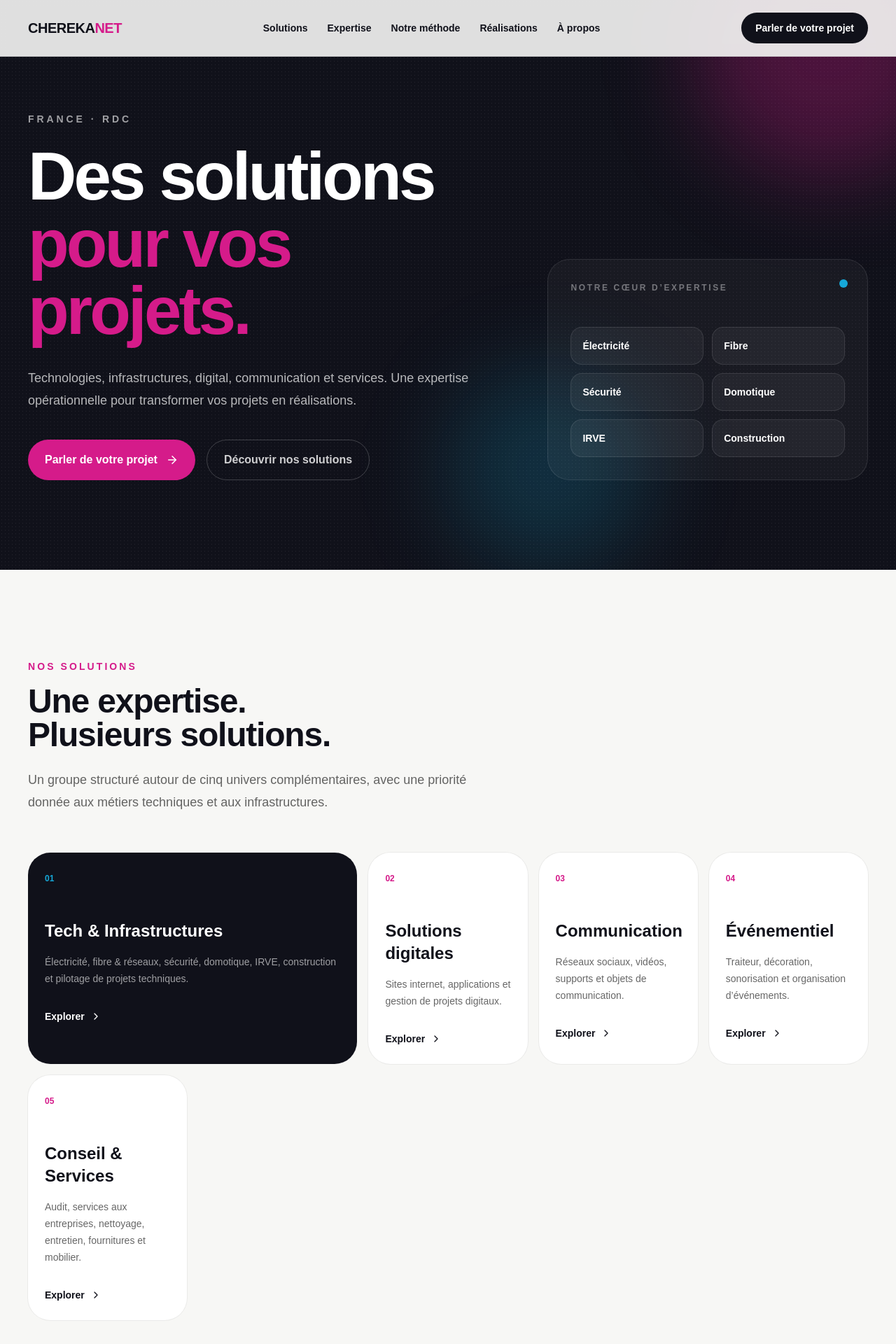
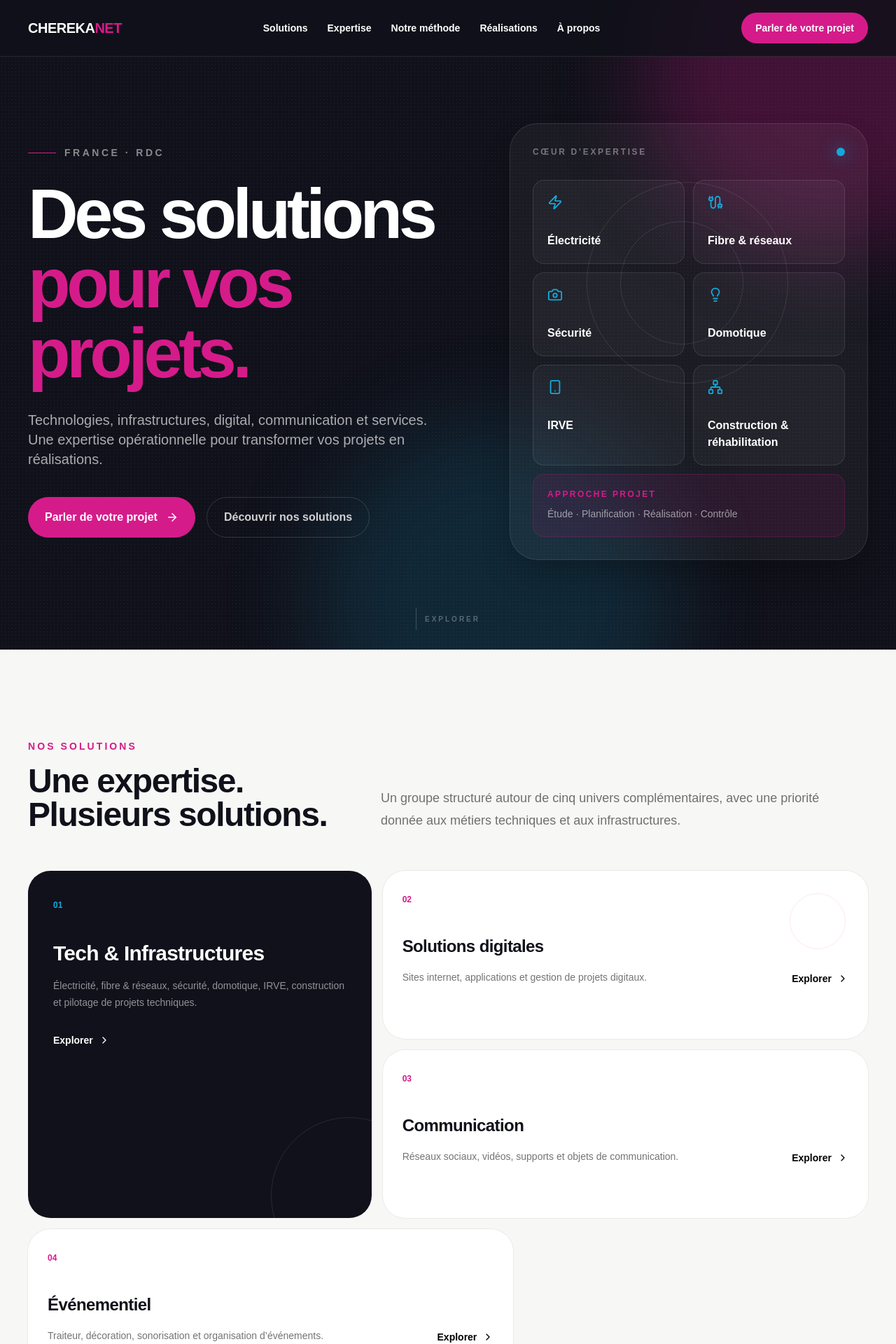
Before and after one commit to stevendolela/cherekanet, a Next.js app: page / in a window 1280 px wide. Shown: the top 1920 px of the page at 70% size. Built offline with nearby package versions, Linux system fonts and the light colour scheme.

Commit message:
feat: upgrade homepage visual direction

```diff
--- a/app/page.tsx
+++ b/app/page.tsx
@@ -29,106 +29,230 @@ const technicalServices = [
   { icon: Network, title: "Construction & réhabilitation", text: "Des projets intégrant les lots techniques dès la conception." }
 ];
 
+const steps = [
+  ["01", "Étudier", "Comprendre le besoin et définir la solution."],
+  ["02", "Planifier", "Organiser les ressources, les équipes et les étapes."],
+  ["03", "Réaliser", "Piloter l’exécution avec les équipes terrain."],
+  ["04", "Contrôler", "Suivre la qualité et accompagner la réception."]
+];
+
 export default function Home() {
   return (
     <main>
-      <header className="fixed left-0 right-0 top-0 z-50 border-b border-black/10 bg-[#f7f7f5]/90 backdrop-blur">
+      <header className="fixed left-0 right-0 top-0 z-50 border-b border-white/10 bg-[#10111a]/80 text-white backdrop-blur-xl">
         <div className="mx-auto flex h-20 max-w-7xl items-center justify-between px-6 lg:px-10">
           <Link href="/" className="text-xl font-black tracking-tight">CHEREKA<span className="text-brand">NET</span></Link>
+
           <nav className="hidden items-center gap-7 text-sm font-semibold md:flex">
-            <Link href="/solutions" className="hover:text-brand">Solutions</Link>
-            <Link href="#expertise" className="hover:text-brand">Expertise</Link>
-            <Link href="#methode" className="hover:text-brand">Notre méthode</Link>
-            <Link href="/realizations" className="hover:text-brand">Réalisations</Link>
-            <Link href="/about" className="hover:text-brand">À propos</Link>
+            <Link href="/solutions" className="transition hover:text-brand">Solutions</Link>
+            <Link href="#expertise" className="transition hover:text-brand">Expertise</Link>
+            <Link href="#methode" className="transition hover:text-brand">Notre méthode</Link>
+            <Link href="/realizations" className="transition hover:text-brand">Réalisations</Link>
+            <Link href="/about" className="transition hover:text-brand">À propos</Link>
           </nav>
+
           <div className="flex items-center gap-3">
-            <Link href="/contact" className="hidden rounded-full bg-ink px-5 py-3 text-sm font-bold text-white transition hover:bg-brand sm:inline-flex">Parler de votre projet</Link>
+            <Link href="/contact" className="hidden rounded-full bg-brand px-5 py-3 text-sm font-bold text-white transition hover:scale-[1.02] hover:bg-[#e12696] sm:inline-flex">Parler de votre projet</Link>
             <details className="relative md:hidden">
-              <summary className="cursor-pointer list-none rounded-full border border-black/10 px-4 py-2 text-sm font-bold">Menu</summary>
-              <div className="absolute right-0 top-12 w-56 rounded-2xl border border-black/10 bg-white p-2 text-sm font-semibold shadow-xl">
-                <Link href="/solutions" className="block rounded-xl px-4 py-3 hover:bg-black/5">Solutions</Link>
-                <Link href="#expertise" className="block rounded-xl px-4 py-3 hover:bg-black/5">Expertise</Link>
-                <Link href="#methode" className="block rounded-xl px-4 py-3 hover:bg-black/5">Notre méthode</Link>
-                <Link href="/realizations" className="block rounded-xl px-4 py-3 hover:bg-black/5">Réalisations</Link>
-                <Link href="/about" className="block rounded-xl px-4 py-3 hover:bg-black/5">À propos</Link>
-                <Link href="/contact" className="mt-1 block rounded-xl bg-ink px-4 py-3 text-white">Parler de votre projet</Link>
+              <summary className="cursor-pointer list-none rounded-full border border-white/15 px-4 py-2 text-sm font-bold">Menu</summary>
+              <div className="absolute right-0 top-12 w-56 rounded-2xl border border-white/10 bg-[#171925] p-2 text-sm font-semibold shadow-2xl">
+                <Link href="/solutions" className="block rounded-xl px-4 py-3 hover:bg-white/5">Solutions</Link>
+                <Link href="#expertise" className="block rounded-xl px-4 py-3 hover:bg-white/5">Expertise</Link>
+                <Link href="#methode" className="block rounded-xl px-4 py-3 hover:bg-white/5">Notre méthode</Link>
+                <Link href="/realizations" className="block rounded-xl px-4 py-3 hover:bg-white/5">Réalisations</Link>
+                <Link href="/about" className="block rounded-xl px-4 py-3 hover:bg-white/5">À propos</Link>
+                <Link href="/contact" className="mt-1 block rounded-xl bg-brand px-4 py-3 text-white">Parler de votre projet</Link>
               </div>
             </details>
           </div>
         </div>
       </header>
 
-      <section className="noise relative overflow-hidden bg-ink px-6 pb-24 pt-40 text-white lg:px-10 lg:pb-32">
-        <div className="absolute -right-24 -top-32 h-96 w-96 rounded-full bg-brand/30 blur-3xl" />
-        <div className="absolute bottom-0 left-1/2 h-72 w-72 rounded-full bg-electric/20 blur-3xl" />
-        <div className="relative mx-auto grid max-w-7xl gap-14 lg:grid-cols-[1.2fr_.8fr] lg:items-end">
-          <div>
-            <p className="mb-6 text-sm font-bold uppercase tracking-[.28em] text-white/60">France · RDC</p>
-            <h1 className="max-w-4xl text-5xl font-black leading-[.95] tracking-[-.04em] sm:text-6xl lg:text-8xl">Des solutions<br /><span className="text-brand">pour vos projets.</span></h1>
-            <p className="mt-8 max-w-2xl text-lg leading-8 text-white/70">Technologies, infrastructures, digital, communication et services. Une expertise opérationnelle pour transformer vos projets en réalisations.</p>
+      <section className="noise relative min-h-[760px] overflow-hidden bg-ink px-6 pb-24 pt-36 text-white lg:min-h-[850px] lg:px-10 lg:pb-32 lg:pt-44">
+        <div className="absolute -right-40 -top-40 h-[520px] w-[520px] rounded-full bg-brand/25 blur-3xl" />
+        <div className="absolute -bottom-48 left-[35%] h-[520px] w-[520px] rounded-full bg-electric/15 blur-3xl" />
+        <div className="absolute right-[12%] top-[28%] hidden h-72 w-72 rounded-full border border-white/10 lg:block" />
+        <div className="absolute right-[17%] top-[34%] hidden h-44 w-44 rounded-full border border-white/10 lg:block" />
+
+        <div className="relative mx-auto grid max-w-7xl gap-16 lg:grid-cols-[1.05fr_.95fr] lg:items-center">
+          <div className="reveal">
+            <div className="mb-7 flex items-center gap-3 text-sm font-bold uppercase tracking-[.25em] text-white/50">
+              <span className="h-px w-10 bg-brand" />
+              France · RDC
+            </div>
+            <h1 className="max-w-5xl text-5xl font-black leading-[.92] tracking-[-.055em] sm:text-6xl lg:text-[6.2rem]">
+              Des solutions
+              <br />
+              <span className="text-brand">pour vos projets.</span>
+            </h1>
+            <p className="mt-8 max-w-2xl text-lg leading-8 text-white/65 sm:text-xl">
+              Technologies, infrastructures, digital, communication et services. Une expertise opérationnelle pour transformer vos projets en réalisations.
+            </p>
             <div className="mt-10 flex flex-wrap gap-4">
-              <Link href="/contact" className="group inline-flex items-center gap-3 rounded-full bg-brand px-6 py-4 font-bold">Parler de votre projet <ArrowRight size={18} className="transition group-hover:translate-x-1" /></Link>
-              <Link href="/solutions" className="inline-flex items-center gap-3 rounded-full border border-white/20 px-6 py-4 font-bold text-white/80 hover:bg-white/10">Découvrir nos solutions</Link>
+              <Link href="/contact" className="group inline-flex items-center gap-3 rounded-full bg-brand px-6 py-4 font-bold transition hover:scale-[1.02] hover:bg-[#e12696]">
+                Parler de votre projet
+                <ArrowRight size={18} className="transition group-hover:translate-x-1" />
+              </Link>
+              <Link href="/solutions" className="inline-flex items-center gap-3 rounded-full border border-white/15 px-6 py-4 font-bold text-white/80 transition hover:border-white/30 hover:bg-white/5">
+                Découvrir nos solutions
+              </Link>
             </div>
           </div>
-          <div className="reveal reveal-delay-2 relative min-h-64 rounded-[2rem] border border-white/10 bg-white/[.04] p-8">
-            <div className="absolute right-7 top-7 h-3 w-3 rounded-full bg-electric" />
-            <p className="text-xs font-bold uppercase tracking-[.22em] text-white/40">Notre cœur d’expertise</p>
-            <div className="mt-12 grid grid-cols-2 gap-3">{["Électricité", "Fibre", "Sécurité", "Domotique", "IRVE", "Construction"].map((x) => <div key={x} className="rounded-2xl border border-white/10 bg-white/[.05] p-4 text-sm font-semibold">{x}</div>)}</div>
+
+          <div className="reveal reveal-delay-2 relative">
+            <div className="relative ml-auto max-w-lg overflow-hidden rounded-[2.5rem] border border-white/10 bg-white/[.045] p-6 shadow-2xl shadow-black/30 sm:p-8">
+              <div className="flex items-center justify-between">
+                <span className="text-xs font-bold uppercase tracking-[.22em] text-white/40">Cœur d’expertise</span>
+                <span className="flex h-3 w-3 rounded-full bg-electric shadow-[0_0_24px_rgba(22,168,216,.8)]" />
+              </div>
+
+              <div className="mt-8 grid grid-cols-2 gap-3">
+                {technicalServices.map(({ title, icon: Icon }, index) => (
+                  <div key={title} className={`group rounded-2xl border border-white/10 bg-white/[.04] p-5 transition hover:-translate-y-1 hover:bg-white/[.08] ${index === 0 ? "col-span-2 sm:col-span-1" : ""}`}>
+                    <Icon size={22} className="text-electric transition group-hover:scale-110" />
+                    <p className="mt-8 font-bold">{title}</p>
+                  </div>
+                ))}
+              </div>
+
+              <div className="mt-3 rounded-2xl border border-brand/20 bg-brand/10 p-5">
+                <p className="text-xs font-bold uppercase tracking-[.2em] text-brand">Approche projet</p>
+                <p className="mt-2 text-sm leading-6 text-white/55">Étude · Planification · Réalisation · Contrôle</p>
+              </div>
+            </div>
           </div>
+        </div>
+
+        <div className="absolute bottom-7 left-1/2 hidden -translate-x-1/2 items-center gap-3 text-[10px] font-bold uppercase tracking-[.3em] text-white/30 lg:flex">
+          <span className="h-8 w-px bg-white/20" /> Explorer
         </div>
       </section>
 
-      <section id="solutions" className="px-6 py-24 lg:px-10 lg:py-32">
+      <section id="solutions" className="relative overflow-hidden px-6 py-24 lg:px-10 lg:py-32">
         <div className="mx-auto max-w-7xl">
-          <div className="max-w-2xl">
-            <p className="text-sm font-bold uppercase tracking-[.22em] text-brand">Nos solutions</p>
-            <h2 className="mt-4 text-4xl font-black tracking-tight sm:text-5xl">Une expertise.<br />Plusieurs solutions.</h2>
-            <p className="mt-6 text-lg leading-8 text-black/60">Un groupe structuré autour de cinq univers complémentaires, avec une priorité donnée aux métiers techniques et aux infrastructures.</p>
+          <div className="grid gap-10 lg:grid-cols-[.8fr_1.2fr] lg:items-end">
+            <div>
+              <p className="text-sm font-bold uppercase tracking-[.22em] text-brand">Nos solutions</p>
+              <h2 className="mt-4 text-4xl font-black tracking-[-.03em] sm:text-5xl">Une expertise.<br />Plusieurs solutions.</h2>
+            </div>
+            <p className="max-w-2xl text-lg leading-8 text-black/55">
+              Un groupe structuré autour de cinq univers complémentaires, avec une priorité donnée aux métiers techniques et aux infrastructures.
+            </p>
           </div>
-          <div className="mt-14 grid gap-4 md:grid-cols-2 lg:grid-cols-5">
-            {pillars.map((pillar) => <Link href="/solutions" key={pillar.number} className={`group rounded-[2rem] p-6 transition duration-300 hover:-translate-y-1 hover:shadow-xl ${pillar.featured ? "bg-ink text-white lg:col-span-2" : "bg-white ring-1 ring-black/5"}`}>
-              <span className={`text-xs font-black ${pillar.featured ? "text-electric" : "text-brand"}`}>{pillar.number}</span>
-              <h3 className="mt-12 text-2xl font-black">{pillar.title}</h3>
-              <p className={`mt-4 text-sm leading-6 ${pillar.featured ? "text-white/60" : "text-black/60"}`}>{pillar.text}</p>
-              <span className="mt-8 inline-flex items-center gap-2 text-sm font-bold">Explorer <ChevronRight size={16} /></span>
-            </Link>)}
+
+          <div className="mt-14 grid gap-4 md:grid-cols-2 lg:grid-cols-12">
+            {pillars.map((pillar, index) => (
+              <Link
+                href="/solutions"
+                key={pillar.number}
+                className={`group relative overflow-hidden rounded-[2rem] p-7 transition duration-500 hover:-translate-y-1 hover:shadow-2xl ${pillar.featured ? "bg-ink text-white lg:col-span-5 lg:row-span-2 lg:p-9" : "bg-white ring-1 ring-black/5 lg:col-span-7"}`}
+              >
+                <span className={`text-xs font-black ${pillar.featured ? "text-electric" : "text-brand"}`}>{pillar.number}</span>
+                <div className={pillar.featured ? "lg:min-h-[360px]" : "lg:flex lg:items-end lg:justify-between lg:gap-8"}>
+                  <div>
+                    <h3 className={`mt-10 text-2xl font-black tracking-tight ${pillar.featured ? "sm:text-3xl" : ""}`}>{pillar.title}</h3>
+                    <p className={`mt-4 max-w-xl text-sm leading-6 ${pillar.featured ? "text-white/55" : "text-black/55"}`}>{pillar.text}</p>
+                  </div>
+                  <span className={`mt-8 inline-flex items-center gap-2 text-sm font-bold ${pillar.featured ? "text-white" : "text-black"}`}>
+                    Explorer <ChevronRight size={16} className="transition group-hover:translate-x-1" />
+                  </span>
+                </div>
+                {pillar.featured && <div className="pointer-events-none absolute -bottom-20 -right-20 h-56 w-56 rounded-full border border-white/10" />}
+                {index === 1 && <div className="pointer-events-none absolute right-8 top-8 h-20 w-20 rounded-full border border-brand/10" />}
+              </Link>
+            ))}
           </div>
         </div>
       </section>
 
       <section id="expertise" className="bg-white px-6 py-24 lg:px-10 lg:py-32">
         <div className="mx-auto max-w-7xl">
-          <div className="grid gap-16 lg:grid-cols-[.8fr_1.2fr]">
+          <div className="grid gap-16 lg:grid-cols-[.75fr_1.25fr]">
             <div>
               <p className="text-sm font-bold uppercase tracking-[.22em] text-brand">Tech & Infrastructures</p>
-              <h2 className="mt-4 text-4xl font-black tracking-tight sm:text-5xl">Construire.<br />Connecter.<br />Sécuriser.</h2>
-              <p className="mt-6 max-w-md leading-7 text-black/60">Notre expertise technique couvre les infrastructures électriques et numériques, la sécurité, la domotique et les nouveaux usages énergétiques.</p>
+              <h2 className="mt-4 text-4xl font-black tracking-[-.03em] sm:text-5xl">Construire.<br />Connecter.<br />Sécuriser.</h2>
+              <p className="mt-6 max-w-md leading-7 text-black/55">
+                Notre expertise technique couvre les infrastructures électriques et numériques, la sécurité, la domotique et les nouveaux usages énergétiques.
+              </p>
+              <Link href="/solutions/tech" className="mt-8 inline-flex items-center gap-2 font-bold text-brand">
+                Voir toute l’expertise <ArrowRight size={17} />
+              </Link>
             </div>
-            <div className="grid gap-px overflow-hidden rounded-[2rem] bg-black/10 sm:grid-cols-2">{technicalServices.map(({ icon: Icon, title, text }) => <article key={title} className="bg-white p-7"><Icon size={25} className="text-brand" /><h3 className="mt-10 text-xl font-black">{title}</h3><p className="mt-3 text-sm leading-6 text-black/55">{text}</p></article>)}</div>
+
+            <div className="grid gap-px overflow-hidden rounded-[2rem] bg-black/10 sm:grid-cols-2">
+              {technicalServices.map(({ icon: Icon, title, text }, index) => (
+                <article key={title} className={`group bg-white p-7 transition hover:bg-[#f7f7f5] ${index === 0 ? "sm:rounded-tl-[2rem]" : ""}`}>
+                  <Icon size={25} className="text-brand transition group-hover:scale-110" />
+                  <h3 className="mt-10 text-xl font-black">{title}</h3>
+                  <p className="mt-3 text-sm leading-6 text-black/50">{text}</p>
+                </article>
+              ))}
+            </div>
           </div>
         </div>
       </section>
 
       <section id="methode" className="bg-[#ececea] px-6 py-24 lg:px-10 lg:py-32">
         <div className="mx-auto max-w-7xl">
-          <p className="text-sm font-bold uppercase tracking-[.22em] text-brand">Notre méthode</p>
-          <div className="mt-4 grid gap-12 lg:grid-cols-2"><h2 className="text-4xl font-black tracking-tight sm:text-5xl">De l’idée à la réalisation.</h2><p className="text-lg leading-8 text-black/60">Étude, planification, coordination, suivi de chantier, contrôle qualité et réception : nous structurons chaque étape du projet.</p></div>
-          <div className="mt-14 grid gap-4 sm:grid-cols-2 lg:grid-cols-4">{[["01", "Étudier", "Comprendre le besoin et définir la solution."],["02", "Planifier", "Organiser les ressources, les équipes et les étapes."],["03", "Réaliser", "Piloter l’exécution avec les équipes terrain."],["04", "Contrôler", "Suivre la qualité et accompagner la réception."]].map(([n, title, text]) => <article key={n} className="rounded-[1.5rem] bg-white p-6"><span className="text-sm font-black text-brand">{n}</span><h3 className="mt-10 text-xl font-black">{title}</h3><p className="mt-3 text-sm leading-6 text-black/55">{text}</p></article>)}</div>
+          <div className="grid gap-10 lg:grid-cols-2">
+            <div>
+              <p className="text-sm font-bold uppercase tracking-[.22em] text-brand">Notre méthode</p>
+              <h2 className="mt-4 text-4xl font-black tracking-[-.03em] sm:text-5xl">De l’idée à la réalisation.</h2>
+            </div>
+            <p className="text-lg leading-8 text-black/55">
+              Étude, planification, coordination, suivi de chantier, contrôle qualité et réception : nous structurons chaque étape du projet.
+            </p>
+          </div>
+
+          <div className="mt-14 grid gap-3 sm:grid-cols-2 lg:grid-cols-4">
+            {steps.map(([number, title, text]) => (
+              <article key={number} className="group rounded-[1.75rem] bg-white p-7 transition hover:-translate-y-1 hover:shadow-xl">
+                <span className="text-sm font-black text-brand">{number}</span>
+                <div className="mt-16">
+                  <h3 className="text-xl font-black">{title}</h3>
+                  <p className="mt-3 text-sm leading-6 text-black/50">{text}</p>
+                </div>
+              </article>
+            ))}
+          </div>
         </div>
       </section>
 
-      <section id="implantation" className="bg-ink px-6 py-24 text-white lg:px-10 lg:py-28">
-        <div className="mx-auto grid max-w-7xl gap-12 lg:grid-cols-2">
-          <div><p className="text-sm font-bold uppercase tracking-[.22em] text-electric">France · RDC</p><h2 className="mt-4 text-4xl font-black tracking-tight sm:text-5xl">Deux territoires.<br />Une même exigence.</h2></div>
-          <div className="grid gap-4 sm:grid-cols-2">{[["France", "Viry-Châtillon", "Présence et développement de nos activités en France."],["RDC", "Kinshasa", "Ancrage opérationnel et expertise terrain en République démocratique du Congo."]].map(([country, city, text]) => <article key={country} className="rounded-[1.5rem] border border-white/10 p-6"><MapPin size={20} className="text-electric" /><h3 className="mt-8 text-2xl font-black">{country}</h3><p className="mt-1 font-semibold text-white/70">{city}</p><p className="mt-4 text-sm leading-6 text-white/50">{text}</p></article>)}</div>
+      <section id="implantation" className="relative overflow-hidden bg-ink px-6 py-24 text-white lg:px-10 lg:py-28">
+        <div className="absolute -right-32 top-1/2 h-96 w-96 -translate-y-1/2 rounded-full bg-brand/15 blur-3xl" />
+        <div className="relative mx-auto grid max-w-7xl gap-12 lg:grid-cols-2">
+          <div>
+            <p className="text-sm font-bold uppercase tracking-[.22em] text-electric">France · RDC</p>
+            <h2 className="mt-4 text-4xl font-black tracking-[-.03em] sm:text-5xl">Deux territoires.<br />Une même exigence.</h2>
+            <p className="mt-6 max-w-lg leading-7 text-white/50">Une implantation entre la France et la République démocratique du Congo pour accompagner les projets dans les deux territoires.</p>
+          </div>
+          <div className="grid gap-4 sm:grid-cols-2">
+            {[
+              ["France", "Viry-Châtillon", "Présence et développement de nos activités en France."],
+              ["RDC", "Kinshasa", "Ancrage opérationnel et expertise terrain en République démocratique du Congo."]
+            ].map(([country, city, text]) => (
+              <article key={country} className="rounded-[1.75rem] border border-white/10 bg-white/[.03] p-7 transition hover:-translate-y-1 hover:bg-white/[.06]">
+                <MapPin size={20} className="text-electric" />
+                <h3 className="mt-10 text-2xl font-black">{country}</h3>
+                <p className="mt-1 font-semibold text-white/70">{city}</p>
+                <p className="mt-4 text-sm leading-6 text-white/45">{text}</p>
+              </article>
+            ))}
+          </div>
         </div>
       </section>
 
-      <section id="contact" className="px-6 py-24 lg:px-10 lg:py-32">
-        <div className="mx-auto max-w-7xl rounded-[2.5rem] bg-brand p-8 text-white sm:p-12 lg:p-16">
-          <div className="grid gap-10 lg:grid-cols-[1fr_auto] lg:items-end"><div><p className="text-sm font-bold uppercase tracking-[.22em] text-white/60">Votre projet</p><h2 className="mt-4 max-w-3xl text-4xl font-black tracking-tight sm:text-6xl">Vous avez un projet ? Parlons-en.</h2></div><Link href="/contact" className="inline-flex items-center justify-center gap-3 rounded-full bg-ink px-7 py-4 font-bold">Nous contacter <ArrowRight size={18} /></Link></div>
+      <section className="px-6 py-24 lg:px-10 lg:py-32">
+        <div className="mx-auto max-w-7xl rounded-[2.5rem] bg-brand p-8 text-white shadow-2xl shadow-brand/20 sm:p-12 lg:p-16">
+          <div className="grid gap-10 lg:grid-cols-[1fr_auto] lg:items-end">
+            <div>
+              <p className="text-sm font-bold uppercase tracking-[.22em] text-white/60">Votre projet</p>
+              <h2 className="mt-4 max-w-3xl text-4xl font-black tracking-[-.03em] sm:text-6xl">Vous avez un projet ? Parlons-en.</h2>
+            </div>
+            <Link href="/contact" className="inline-flex items-center justify-center gap-3 rounded-full bg-ink px-7 py-4 font-bold transition hover:scale-[1.02]">
+              Nous contacter <ArrowRight size={18} />
+            </Link>
+          </div>
         </div>
       </section>
 
```
